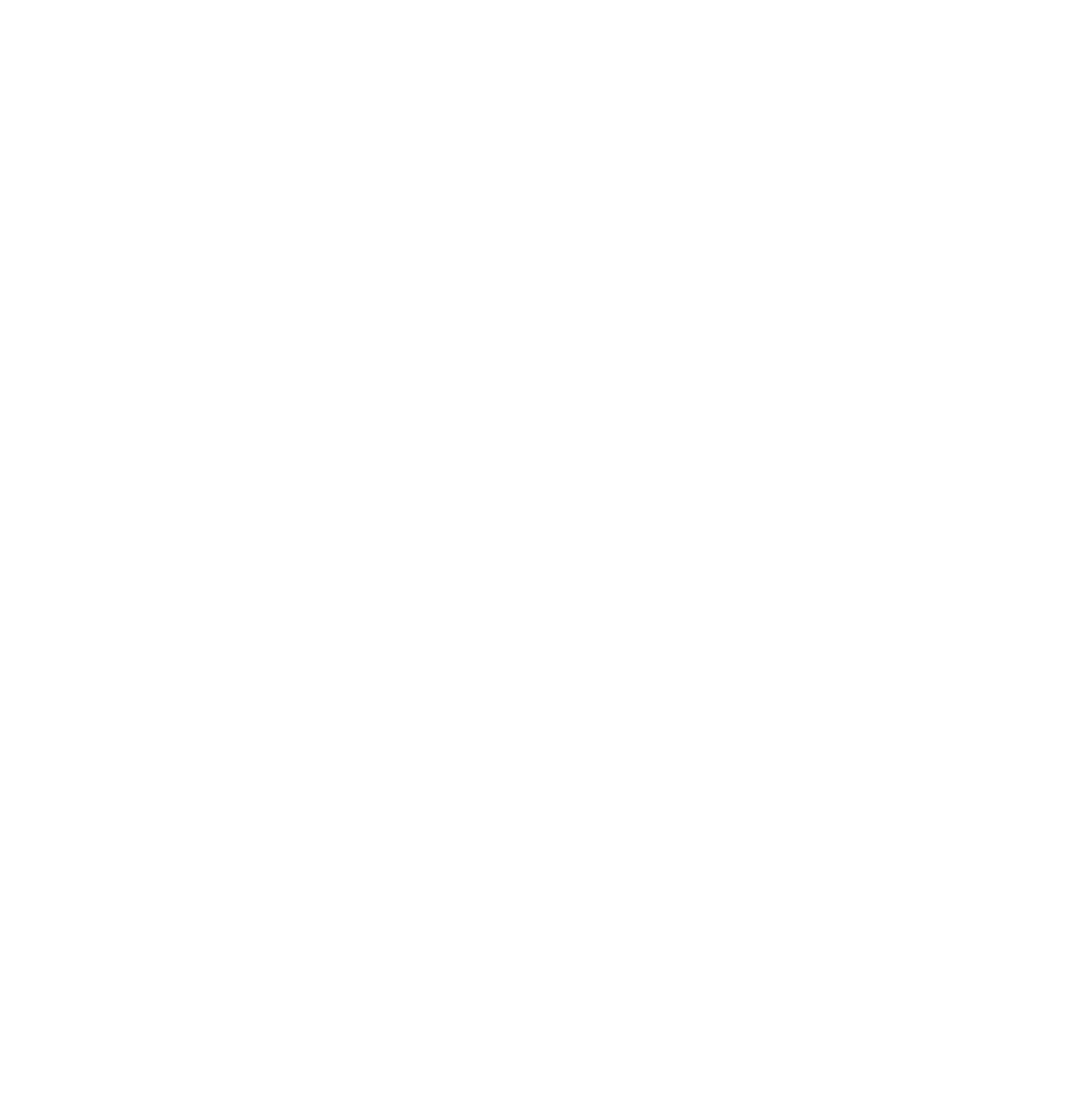
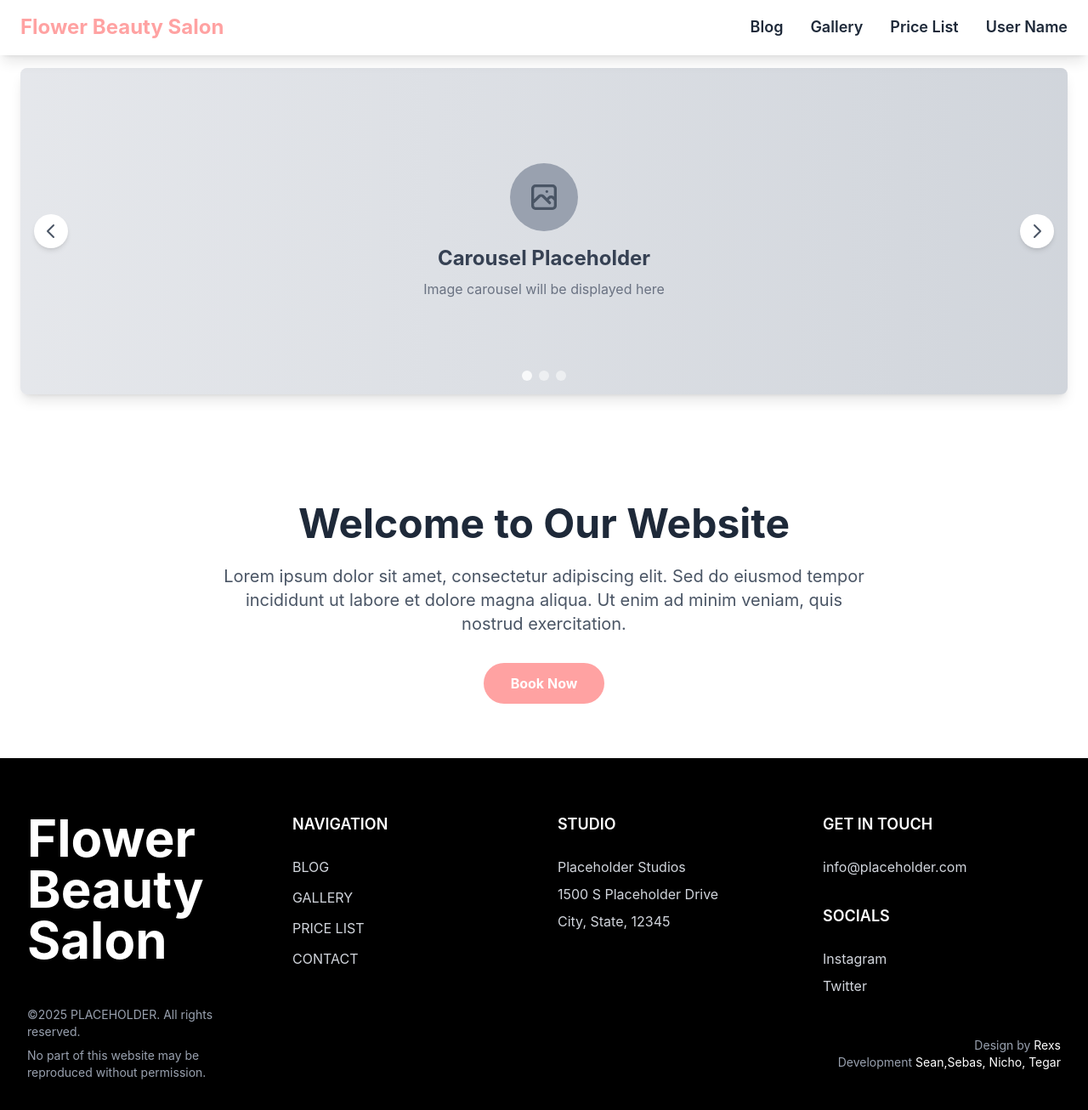
Before and after one commit to Nicks911/React-project, a React (Vite) app: page /home in a window 1280 px wide. Before the commit this address had no page. Shown: the top 1306 px of the page at 85% size. Before the commit the page ends 800 px from the top, so only its background shows below. Built offline with nearby package versions, Linux system fonts and the light colour scheme.

Commit message:
Add Guest and Customer layout components for improved routing

```diff
--- a/src/App.jsx
+++ b/src/App.jsx
@@ -5,9 +5,8 @@
 import CouponManage from "./Components/FrontEnd/Admin/CouponManage"
 import ServiceManage from "./Components/FrontEnd/Admin/ServiceManage"
 import Transaction from "./Components/FrontEnd/Admin/Transaction"
-import Navbar from "./Components/FrontEnd/Guest/Navbar"
-// import Navbar from "./Components/FrontEnd/User/Navbar"
-import Footer from "./Components/FrontEnd/Shared/Footer"
+import GuestLayout from "./Components/FrontEnd/Layouts/GuestLayout"
+import CustomerLayout from "./Components/FrontEnd/Layouts/CustomerLayout"
 import Home from "./Components/FrontEnd/Shared/Home"
 import Login from "./Components/FrontEnd/Shared/Login"
 
@@ -23,12 +22,12 @@
         <Route path="/admin/services" element={<ServiceManage />} />
         <Route path="/admin/transactions" element={<Transaction />} />
 
-        {/* Redirect root to dashboard by default */}
-        <Route path="/" element={<Navigate to="/admin/dashboard" replace />} />
+        {/* Guest Routes - Before Login (with Guest Navbar) */}
+        <Route path="/" element={<GuestLayout><Home /></GuestLayout>} />
+        <Route path="/login" element={<GuestLayout><Login /></GuestLayout>} />
 
-        {/* Future routes can be added here */}
-        {/* <Route path="/home" element={<Home />} /> */}
-        {/* <Route path="/login" element={<Login />} /> */}
+        {/* Customer Routes - After Login (with Customer Navbar) */}
+        <Route path="/home" element={<CustomerLayout><Home /></CustomerLayout>} />
       </Routes>
     </Router>
   )
--- /dev/null
+++ b/src/Components/FrontEnd/Layouts/CustomerLayout.jsx
@@ -0,0 +1,16 @@
+import CustomerNavbar from '../User/Navbar'
+import Footer from '../Shared/Footer'
+
+const CustomerLayout = ({ children }) => {
+  return (
+    <div className="min-h-screen flex flex-col">
+      <CustomerNavbar />
+      <main className="flex-grow">
+        {children}
+      </main>
+      <Footer />
+    </div>
+  )
+}
+
+export default CustomerLayout
--- /dev/null
+++ b/src/Components/FrontEnd/Layouts/GuestLayout.jsx
@@ -0,0 +1,16 @@
+import GuestNavbar from '../Guest/Navbar'
+import Footer from '../Shared/Footer'
+
+const GuestLayout = ({ children }) => {
+  return (
+    <div className="min-h-screen flex flex-col">
+      <GuestNavbar />
+      <main className="flex-grow">
+        {children}
+      </main>
+      <Footer />
+    </div>
+  )
+}
+
+export default GuestLayout
```
